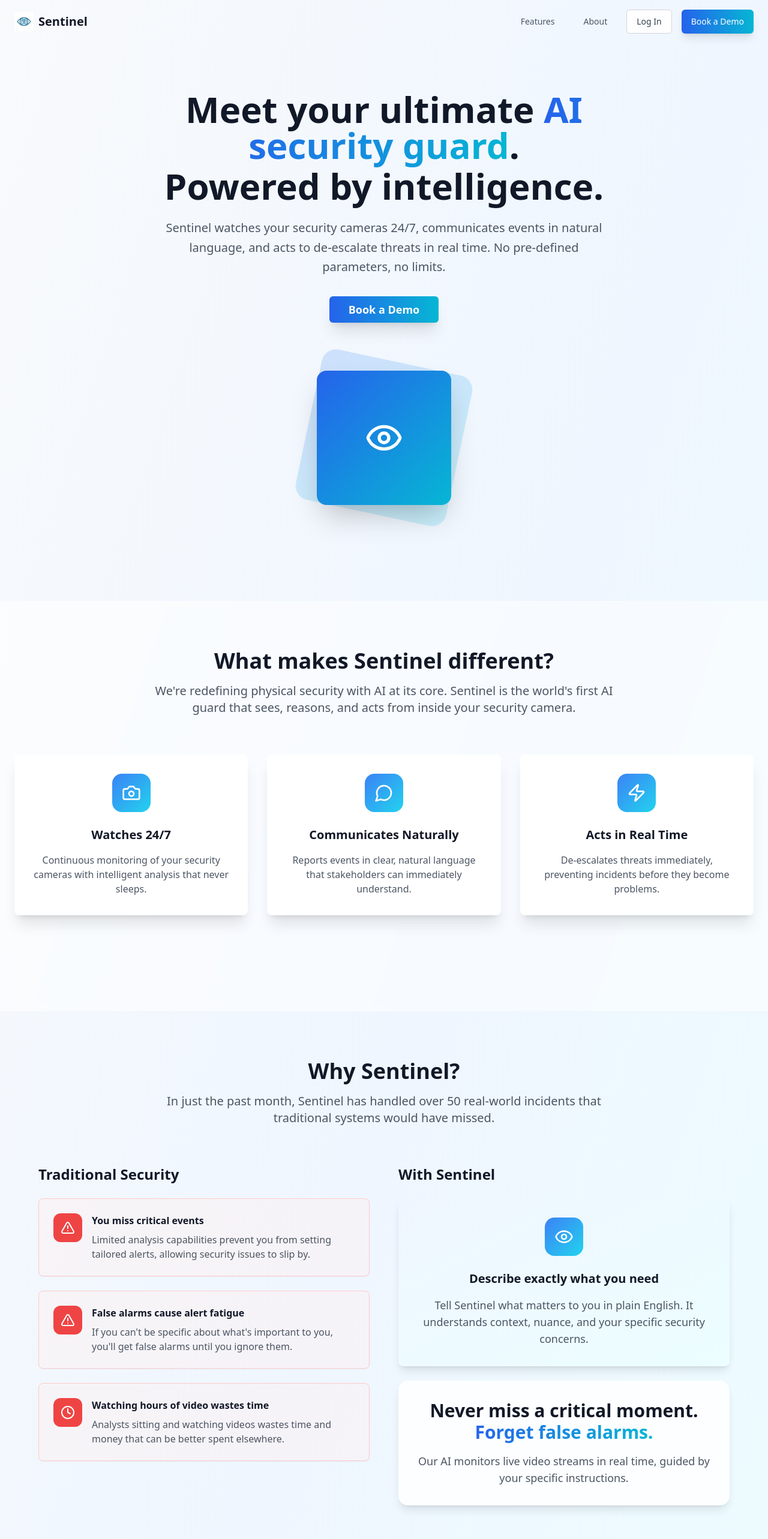
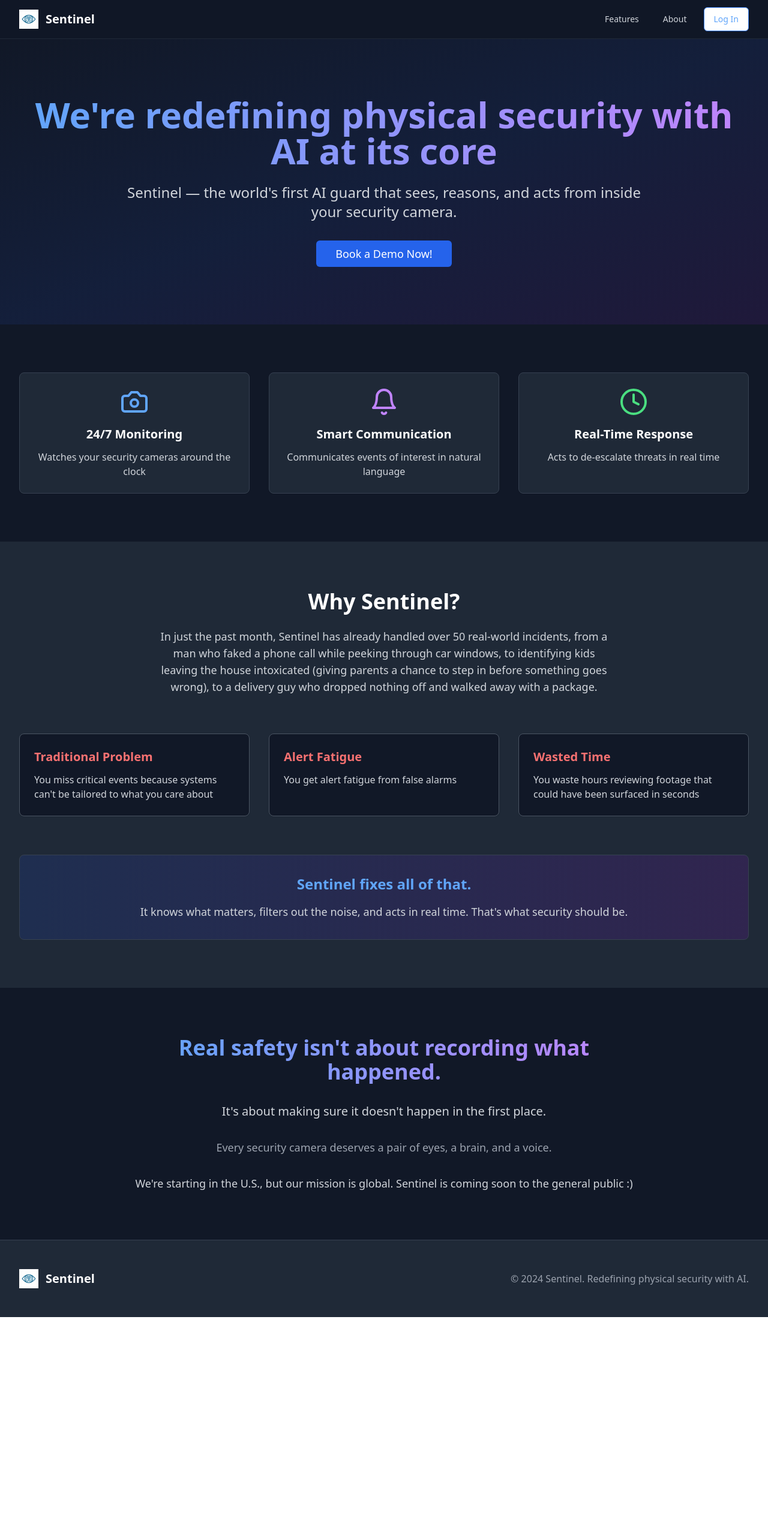
Before and after one commit to rnibhanupudi3/real-time-safety-ai, a React (Vite) app: page / in a window 1280 px wide. Shown: the top 2566 px of the page at 60% size. After the commit the page ends 2196 px from the top, so only its background shows below. Built offline with nearby package versions, Linux system fonts and the light colour scheme.

Commit message:
Refactor: Apply dashboard UI theme
Updates the dashboard UI to match the current theme.

```diff
--- a/src/pages/Index.tsx
+++ b/src/pages/Index.tsx
@@ -1,7 +1,7 @@
 
 import { Button } from "@/components/ui/button";
 import { Card, CardContent } from "@/components/ui/card";
-import { Eye, Shield, Zap, MessageCircle, Camera, AlertTriangle, Clock, Users } from "lucide-react";
+import { Camera, Bell, Clock, Calendar } from "lucide-react";
 
 const Index = () => {
   const scrollToSection = (sectionId: string) => {
@@ -12,318 +12,161 @@ const Index = () => {
   };
 
   return (
-    <div className="min-h-screen bg-gradient-to-br from-slate-50 via-blue-50 to-cyan-50">
+    <div className="min-h-screen bg-gray-900 text-white">
       {/* Navigation */}
-      <nav className="container mx-auto px-6 py-4 flex items-center justify-between">
-        <div className="flex items-center space-x-2">
-          <div className="w-8 h-8 flex items-center justify-center">
+      <nav className="border-b border-gray-800 bg-gray-900/80 backdrop-blur-sm sticky top-0 z-50">
+        <div className="max-w-7xl mx-auto px-4 sm:px-6 lg:px-8">
+          <div className="flex justify-between items-center h-16">
+            <div className="flex items-center">
               <img
                 src="/lovable-uploads/ab3489bb-f03b-444b-a3d8-538c6d2e3f3f.png"
                 alt="Sentinel Logo"
-              className="w-8 h-8"
+                className="h-8 w-8 mr-3"
               />
+              <span className="text-xl font-bold text-white">Sentinel</span>
             </div>
-          <span className="text-xl font-bold text-gray-900">Sentinel</span>
-        </div>
-        <div className="flex items-center space-x-4">
-          <Button
-            variant="ghost"
-            className="text-gray-600 hover:text-gray-900"
-            onClick={() => scrollToSection('why-sentinel')}
+            <div className="hidden md:block">
+              <div className="ml-10 flex items-baseline space-x-4">
+                <button
+                  onClick={() => scrollToSection('features')}
+                  className="text-gray-300 hover:text-white px-3 py-2 rounded-md text-sm font-medium transition-colors"
                 >
                   Features
-          </Button>
-          <Button
-            variant="ghost"
-            className="text-gray-600 hover:text-gray-900"
-            onClick={() => scrollToSection('philosophy')}
+                </button>
+                <button
+                  onClick={() => scrollToSection('about')}
+                  className="text-gray-300 hover:text-white px-3 py-2 rounded-md text-sm font-medium transition-colors"
                 >
                   About
-          </Button>
-          <Button variant="outline" className="text-gray-700 border-gray-300">
+                </button>
+                <Button variant="outline" className="border-blue-500 text-blue-400 hover:bg-blue-500 hover:text-white">
                   Log In
                 </Button>
-          <Button className="bg-gradient-to-r from-blue-600 to-cyan-500 hover:from-blue-700 hover:to-cyan-600 text-white shadow-lg">
-            Book a Demo
-          </Button>
+              </div>
+            </div>
+          </div>
         </div>
       </nav>
 
       {/* Hero Section */}
-      <section className="container mx-auto px-6 py-20 text-center relative">
-        <div className="max-w-4xl mx-auto">
-          <h1 className="text-5xl md:text-6xl font-bold text-gray-900 mb-6 leading-tight">
-            Meet your ultimate{" "}
-            <span className="bg-gradient-to-r from-blue-600 to-cyan-500 bg-clip-text text-transparent">
-              AI security guard
-            </span>
-            .{" "}
-            <span className="block mt-2">Powered by intelligence.</span>
+      <section className="relative overflow-hidden bg-gradient-to-br from-gray-900 via-blue-900/20 to-purple-900/20">
+        <div className="max-w-7xl mx-auto px-4 sm:px-6 lg:px-8 py-24">
+          <div className="text-center">
+            <h1 className="text-4xl md:text-6xl font-bold mb-6 bg-gradient-to-r from-blue-400 to-purple-400 bg-clip-text text-transparent">
+              We're redefining physical security with AI at its core
             </h1>
-          <p className="text-xl text-gray-600 mb-8 max-w-3xl mx-auto leading-relaxed">
-            Sentinel watches your security cameras 24/7, communicates events in natural language,
-            and acts to de-escalate threats in real time. No pre-defined parameters, no limits.
+            <p className="text-xl md:text-2xl text-gray-300 mb-8 max-w-4xl mx-auto">
+              Sentinel — the world's first AI guard that sees, reasons, and acts from inside your security camera.
             </p>
-          <div className="flex flex-col sm:flex-row gap-4 justify-center mb-16">
-            <Button
-              size="lg"
-              className="bg-gradient-to-r from-blue-600 to-cyan-500 hover:from-blue-700 hover:to-cyan-600 text-white px-8 py-4 text-lg font-semibold shadow-xl"
-            >
-              Book a Demo
+            <Button size="lg" className="bg-blue-600 hover:bg-blue-700 text-white px-8 py-3 text-lg">
+              Book a Demo Now!
             </Button>
-          </div>
-        </div>
-
-        {/* Floating Geometric Element */}
-        <div className="absolute top-1/2 left-1/2 transform -translate-x-1/2 -translate-y-1/2 -z-10">
-          <div className="w-96 h-96 bg-gradient-to-br from-blue-400/20 to-cyan-400/20 rounded-full blur-3xl animate-pulse"></div>
-        </div>
-
-        {/* AI Triangle Visual */}
-        <div className="relative mx-auto w-64 h-64 mb-16">
-          <div className="absolute inset-0 bg-gradient-to-br from-blue-500 to-cyan-400 transform rotate-12 rounded-3xl opacity-20 animate-float"></div>
-          <div className="absolute inset-4 bg-gradient-to-br from-blue-600 to-cyan-500 rounded-2xl flex items-center justify-center shadow-2xl">
-            <Eye className="w-16 h-16 text-white" />
           </div>
         </div>
       </section>
 
-      {/* Features Section */}
-      <section className="py-20 bg-white/50 backdrop-blur-sm">
-        <div className="container mx-auto px-6">
-          <div className="text-center mb-16">
-            <h2 className="text-4xl font-bold text-gray-900 mb-4">
-              What makes Sentinel different?
-            </h2>
-            <p className="text-xl text-gray-600 max-w-3xl mx-auto">
-              We're redefining physical security with AI at its core. Sentinel is the world's first AI guard
-              that sees, reasons, and acts from inside your security camera.
-            </p>
-          </div>
-
-          <div className="grid md:grid-cols-3 gap-8 mb-20">
-            <Card className="border-0 shadow-xl bg-white/80 backdrop-blur-sm hover:shadow-2xl transition-all duration-300 hover:-translate-y-2">
-              <CardContent className="p-8 text-center">
-                <div className="w-16 h-16 bg-gradient-to-br from-blue-500 to-cyan-400 rounded-2xl flex items-center justify-center mx-auto mb-6">
-                  <Camera className="w-8 h-8 text-white" />
-                </div>
-                <h3 className="text-xl font-bold text-gray-900 mb-4">Watches 24/7</h3>
-                <p className="text-gray-600">
-                  Continuous monitoring of your security cameras with intelligent analysis that never sleeps.
-                </p>
+      {/* Features Grid */}
+      <section className="py-20 bg-gray-900">
+        <div className="max-w-7xl mx-auto px-4 sm:px-6 lg:px-8">
+          <div className="grid md:grid-cols-3 gap-8">
+            <Card className="bg-gray-800 border-gray-700">
+              <CardContent className="p-6 text-center">
+                <Camera className="h-12 w-12 text-blue-400 mx-auto mb-4" />
+                <h3 className="text-xl font-semibold mb-3 text-white">24/7 Monitoring</h3>
+                <p className="text-gray-300">Watches your security cameras around the clock</p>
               </CardContent>
             </Card>
-
-            <Card className="border-0 shadow-xl bg-white/80 backdrop-blur-sm hover:shadow-2xl transition-all duration-300 hover:-translate-y-2">
-              <CardContent className="p-8 text-center">
-                <div className="w-16 h-16 bg-gradient-to-br from-blue-500 to-cyan-400 rounded-2xl flex items-center justify-center mx-auto mb-6">
-                  <MessageCircle className="w-8 h-8 text-white" />
-                </div>
-                <h3 className="text-xl font-bold text-gray-900 mb-4">Communicates Naturally</h3>
-                <p className="text-gray-600">
-                  Reports events in clear, natural language that stakeholders can immediately understand.
-                </p>
+            <Card className="bg-gray-800 border-gray-700">
+              <CardContent className="p-6 text-center">
+                <Bell className="h-12 w-12 text-purple-400 mx-auto mb-4" />
+                <h3 className="text-xl font-semibold mb-3 text-white">Smart Communication</h3>
+                <p className="text-gray-300">Communicates events of interest in natural language</p>
               </CardContent>
             </Card>
-
-            <Card className="border-0 shadow-xl bg-white/80 backdrop-blur-sm hover:shadow-2xl transition-all duration-300 hover:-translate-y-2">
-              <CardContent className="p-8 text-center">
-                <div className="w-16 h-16 bg-gradient-to-br from-blue-500 to-cyan-400 rounded-2xl flex items-center justify-center mx-auto mb-6">
-                  <Zap className="w-8 h-8 text-white" />
-                </div>
-                <h3 className="text-xl font-bold text-gray-900 mb-4">Acts in Real Time</h3>
-                <p className="text-gray-600">
-                  De-escalates threats immediately, preventing incidents before they become problems.
-                </p>
+            <Card className="bg-gray-800 border-gray-700">
+              <CardContent className="p-6 text-center">
+                <Clock className="h-12 w-12 text-green-400 mx-auto mb-4" />
+                <h3 className="text-xl font-semibold mb-3 text-white">Real-Time Response</h3>
+                <p className="text-gray-300">Acts to de-escalate threats in real time</p>
               </CardContent>
             </Card>
           </div>
         </div>
       </section>
 
-      {/* Before/After Comparison */}
-      <section id="why-sentinel" className="py-20">
-        <div className="container mx-auto px-6">
+      {/* Why Sentinel Section */}
+      <section id="features" className="py-20 bg-gray-800">
+        <div className="max-w-7xl mx-auto px-4 sm:px-6 lg:px-8">
           <div className="text-center mb-16">
-            <h2 className="text-4xl font-bold text-gray-900 mb-4">Why Sentinel?</h2>
-            <p className="text-xl text-gray-600 max-w-3xl mx-auto">
-              In just the past month, Sentinel has handled over 50 real-world incidents that traditional
-              systems would have missed.
+            <h2 className="text-3xl md:text-4xl font-bold mb-6 text-white">Why Sentinel?</h2>
+            <p className="text-lg text-gray-300 max-w-3xl mx-auto">
+              In just the past month, Sentinel has already handled over 50 real-world incidents, from a man who faked a phone call while peeking through car windows, to identifying kids leaving the house intoxicated (giving parents a chance to step in before something goes wrong), to a delivery guy who dropped nothing off and walked away with a package.
             </p>
           </div>
 
-          <div className="grid md:grid-cols-2 gap-12 max-w-6xl mx-auto">
-            {/* Before */}
-            <div className="space-y-6">
-              <h3 className="text-2xl font-bold text-gray-900 mb-6">Traditional Security</h3>
-
-              <Card className="border-red-200 bg-red-50/50">
+          <div className="grid md:grid-cols-3 gap-8 mb-16">
+            <Card className="bg-gray-900 border-gray-600">
               <CardContent className="p-6">
-                  <div className="flex items-start space-x-4">
-                    <div className="w-12 h-12 bg-red-500 rounded-xl flex items-center justify-center flex-shrink-0">
-                      <AlertTriangle className="w-6 h-6 text-white" />
-                    </div>
-                    <div>
-                      <h4 className="font-bold text-gray-900 mb-2">You miss critical events</h4>
-                      <p className="text-gray-600">Limited analysis capabilities prevent you from setting tailored alerts, allowing security issues to slip by.</p>
-                    </div>
-                  </div>
+                <h3 className="text-xl font-semibold mb-3 text-red-400">Traditional Problem</h3>
+                <p className="text-gray-300">You miss critical events because systems can't be tailored to what you care about</p>
               </CardContent>
             </Card>
-
-              <Card className="border-red-200 bg-red-50/50">
+            <Card className="bg-gray-900 border-gray-600">
               <CardContent className="p-6">
-                  <div className="flex items-start space-x-4">
-                    <div className="w-12 h-12 bg-red-500 rounded-xl flex items-center justify-center flex-shrink-0">
-                      <AlertTriangle className="w-6 h-6 text-white" />
-                    </div>
-                    <div>
-                      <h4 className="font-bold text-gray-900 mb-2">False alarms cause alert fatigue</h4>
-                      <p className="text-gray-600">If you can't be specific about what's important to you, you'll get false alarms until you ignore them.</p>
-                    </div>
-                  </div>
+                <h3 className="text-xl font-semibold mb-3 text-red-400">Alert Fatigue</h3>
+                <p className="text-gray-300">You get alert fatigue from false alarms</p>
               </CardContent>
             </Card>
-
-              <Card className="border-red-200 bg-red-50/50">
+            <Card className="bg-gray-900 border-gray-600">
               <CardContent className="p-6">
-                  <div className="flex items-start space-x-4">
-                    <div className="w-12 h-12 bg-red-500 rounded-xl flex items-center justify-center flex-shrink-0">
-                      <Clock className="w-6 h-6 text-white" />
-                    </div>
-                    <div>
-                      <h4 className="font-bold text-gray-900 mb-2">Watching hours of video wastes time</h4>
-                      <p className="text-gray-600">Analysts sitting and watching videos wastes time and money that can be better spent elsewhere.</p>
-                    </div>
-                  </div>
+                <h3 className="text-xl font-semibold mb-3 text-red-400">Wasted Time</h3>
+                <p className="text-gray-300">You waste hours reviewing footage that could have been surfaced in seconds</p>
               </CardContent>
             </Card>
           </div>
 
-            {/* After */}
-            <div className="space-y-6">
-              <h3 className="text-2xl font-bold text-gray-900 mb-6">With Sentinel</h3>
-
-              <Card className="border-0 bg-gradient-to-br from-blue-50 to-cyan-50 shadow-lg">
-                <CardContent className="p-8 text-center">
-                  <div className="w-16 h-16 bg-gradient-to-br from-blue-500 to-cyan-400 rounded-2xl flex items-center justify-center mx-auto mb-6">
-                    <Eye className="w-8 h-8 text-white" />
-                  </div>
-                  <h3 className="text-xl font-bold text-gray-900 mb-4">Describe exactly what you need</h3>
-                  <p className="text-gray-600 text-lg">
-                    Tell Sentinel what matters to you in plain English. It understands context, nuance, and your specific security concerns.
+          <div className="text-center bg-gradient-to-r from-blue-900/30 to-purple-900/30 p-8 rounded-lg border border-gray-700">
+            <h3 className="text-2xl font-bold mb-4 text-blue-400">Sentinel fixes all of that.</h3>
+            <p className="text-lg text-gray-300">
+              It knows what matters, filters out the noise, and acts in real time. That's what security should be.
             </p>
-                </CardContent>
-              </Card>
-
-              <div className="text-center bg-white/80 backdrop-blur-sm rounded-2xl p-8 shadow-lg">
-                <h2 className="text-3xl font-bold text-gray-900 mb-4">
-                  Never miss a critical moment.{" "}
-                  <span className="bg-gradient-to-r from-blue-600 to-cyan-500 bg-clip-text text-transparent">
-                    Forget false alarms.
-                  </span>
-                </h2>
-                <p className="text-lg text-gray-600">
-                  Our AI monitors live video streams in real time, guided by your specific instructions.
-                </p>
-              </div>
-            </div>
-          </div>
-        </div>
-      </section>
-
-      {/* Real-world Examples */}
-      <section className="py-20 bg-gradient-to-br from-blue-50 to-cyan-50">
-        <div className="container mx-auto px-6">
-          <div className="text-center mb-16">
-            <h2 className="text-4xl font-bold text-gray-900 mb-4">Real incidents Sentinel caught</h2>
-            <p className="text-xl text-gray-600">
-              These would have been missed by traditional systems
-            </p>
-          </div>
-
-          <div className="grid md:grid-cols-3 gap-8">
-            <Card className="border-0 shadow-xl bg-white/80 backdrop-blur-sm">
-              <CardContent className="p-6">
-                <div className="w-12 h-12 bg-gradient-to-br from-red-500 to-orange-400 rounded-xl flex items-center justify-center mb-4">
-                  <Users className="w-6 h-6 text-white" />
-                </div>
-                <h3 className="font-bold text-gray-900 mb-2">Suspicious behavior detected</h3>
-                <p className="text-gray-600">
-                  A man faking a phone call while peeking through car windows - caught and reported immediately.
-                </p>
-              </CardContent>
-            </Card>
-
-            <Card className="border-0 shadow-xl bg-white/80 backdrop-blur-sm">
-              <CardContent className="p-6">
-                <div className="w-12 h-12 bg-gradient-to-br from-yellow-500 to-orange-400 rounded-xl flex items-center justify-center mb-4">
-                  <AlertTriangle className="w-6 h-6 text-white" />
-                </div>
-                <h3 className="font-bold text-gray-900 mb-2">Family safety alert</h3>
-                <p className="text-gray-600">
-                  Identified kids leaving the house intoxicated, giving parents a chance to step in before trouble.
-                </p>
-              </CardContent>
-            </Card>
-
-            <Card className="border-0 shadow-xl bg-white/80 backdrop-blur-sm">
-              <CardContent className="p-6">
-                <div className="w-12 h-12 bg-gradient-to-br from-purple-500 to-pink-400 rounded-xl flex items-center justify-center mb-4">
-                  <Shield className="w-6 h-6 text-white" />
-                </div>
-                <h3 className="font-bold text-gray-900 mb-2">Package theft prevented</h3>
-                <p className="text-gray-600">
-                  Delivery person who dropped nothing off and walked away with a package - instant notification sent.
-                </p>
-              </CardContent>
-            </Card>
           </div>
         </div>
       </section>
 
       {/* Philosophy Section */}
-      <section id="philosophy" className="py-20 bg-white">
-        <div className="container mx-auto px-6 text-center">
-          <div className="max-w-4xl mx-auto">
-            <h2 className="text-4xl font-bold text-gray-900 mb-8">
+      <section id="about" className="py-20 bg-gray-900">
+        <div className="max-w-4xl mx-auto px-4 sm:px-6 lg:px-8 text-center">
+          <h2 className="text-3xl md:text-4xl font-bold mb-8 bg-gradient-to-r from-blue-400 to-purple-400 bg-clip-text text-transparent">
             Real safety isn't about recording what happened.
           </h2>
-            <p className="text-2xl text-gray-600 mb-8">
+          <p className="text-xl text-gray-300 mb-8">
             It's about making sure it doesn't happen in the first place.
           </p>
-            <p className="text-xl text-gray-600 mb-12">
+          <p className="text-lg text-gray-400 mb-8">
             Every security camera deserves a pair of eyes, a brain, and a voice.
           </p>
-
-            <div className="bg-gradient-to-r from-blue-600 to-cyan-500 text-white rounded-2xl p-8 mb-12">
-              <h3 className="text-2xl font-bold mb-4">Coming Soon to the General Public</h3>
-              <p className="text-lg opacity-90">
-                We're starting in the U.S., but our mission is global.
-                Sentinel will revolutionize how the world thinks about security.
+          <p className="text-lg text-gray-300">
+            We're starting in the U.S., but our mission is global. Sentinel is coming soon to the general public :)
           </p>
-            </div>
-          </div>
         </div>
       </section>
 
       {/* Footer */}
-      <footer className="bg-gray-900 text-white py-12">
-        <div className="container mx-auto px-6">
-          <div className="flex items-center justify-between">
-            <div className="flex items-center space-x-2">
-              <div className="w-8 h-8 flex items-center justify-center">
+      <footer className="bg-gray-800 border-t border-gray-700">
+        <div className="max-w-7xl mx-auto px-4 sm:px-6 lg:px-8 py-12">
+          <div className="flex flex-col md:flex-row justify-between items-center">
+            <div className="flex items-center mb-4 md:mb-0">
               <img
                 src="/lovable-uploads/ab3489bb-f03b-444b-a3d8-538c6d2e3f3f.png"
                 alt="Sentinel Logo"
-                  className="w-8 h-8 filter brightness-0 invert"
+                className="h-8 w-8 mr-3"
               />
+              <span className="text-xl font-bold text-white">Sentinel</span>
             </div>
-              <span className="text-xl font-bold">Sentinel</span>
+            <div className="text-gray-400">
+              <p>&copy; 2024 Sentinel. Redefining physical security with AI.</p>
             </div>
-            <p className="text-gray-400">
-              © 2024 Sentinel. Redefining security with AI.
-            </p>
           </div>
         </div>
       </footer>
```
Lines whose indentation alone changed are shown as unchanged.
